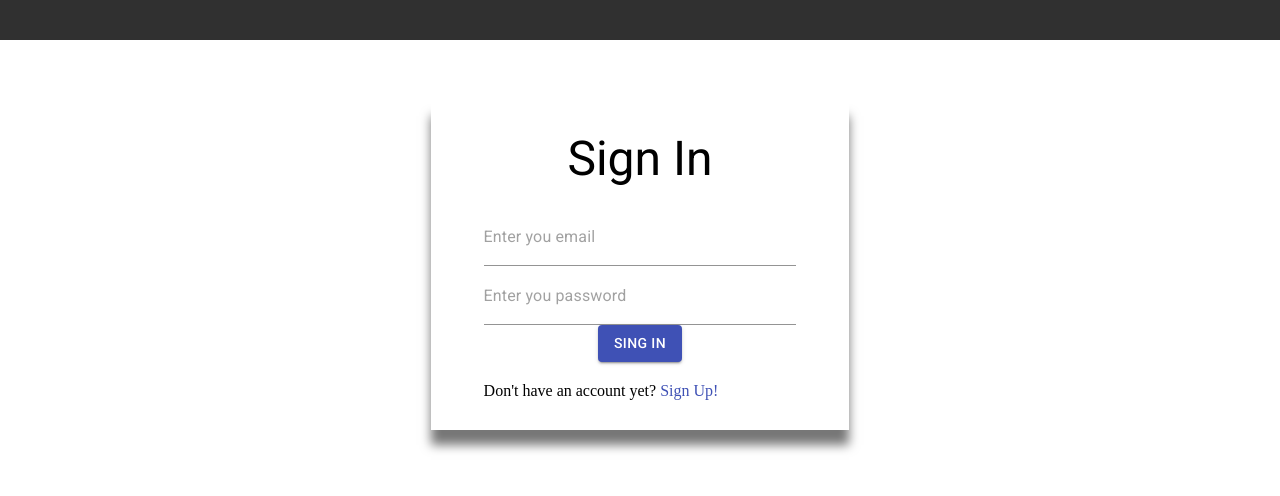
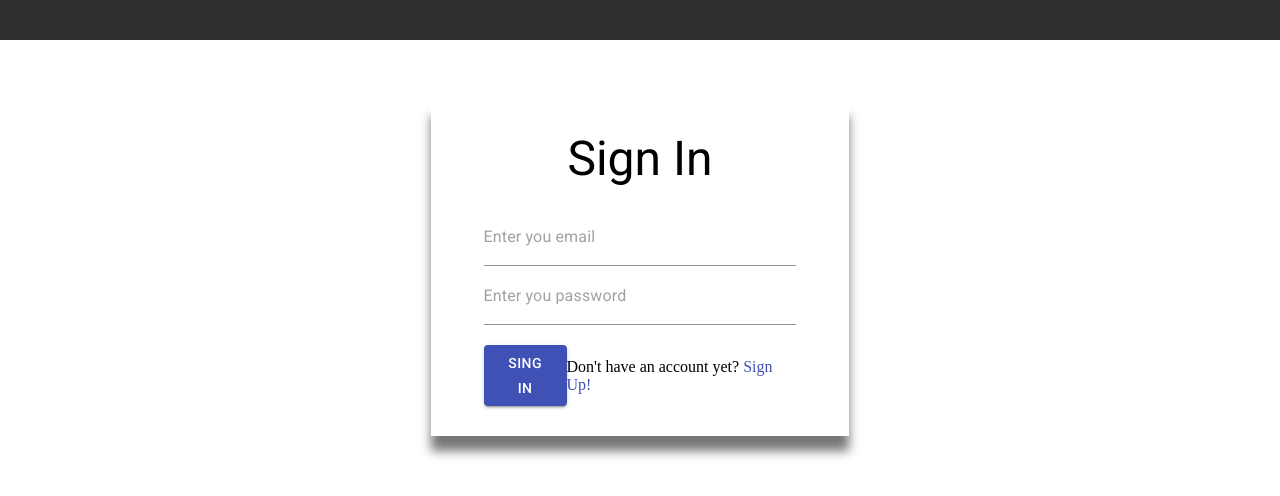
Before and after one commit to AbramyanLevan-17/social-network-react-redux-saga, a React (Create React App) app: page /auth in a window 1280 px wide. Shown: the top 496 px of the page. Built offline with nearby package versions, Linux system fonts and the light colour scheme.

Commit message:
fetch sign_in

```diff
--- a/src/components/Auth/Auth.js
+++ b/src/components/Auth/Auth.js
@@ -23,14 +23,18 @@ class Auth extends React.Component{
   handlerSubmit = event => {
     event.preventDefault();
     const {email,password} = this.state;
-
+    const headers = {
+      "Content-Type": "application/json",
+      "Access-Control-Origin": "*"
+     }
     const data = {
       "email": email,
       "password": password
       }
 
-    fetch(" https://postify-api.herokuapp.com/auth/sign_in", {
+    fetch("https://postify-api.herokuapp.com/auth/sign_in", {
       method: "POST",
+      headers: headers,
       body:  JSON.stringify(data)
     })
     .then(function(response){
@@ -68,14 +72,11 @@ class Auth extends React.Component{
           type='password'
           value={this.state.password}
           onChange={this.handlerChange}
-
           ></Input>
-           <Button variant="contained" color="primary">
+          <div className='auth-form-bottom'>
+          <Button type='submit' variant="contained" color="primary">
              Sing In
             </Button>
-
-          <div className='auth-form-bottom'>
-
             <span>Don't have an account yet?<Link to='/signup'> Sign Up!</Link></span>
             </div>
       </form>
```
